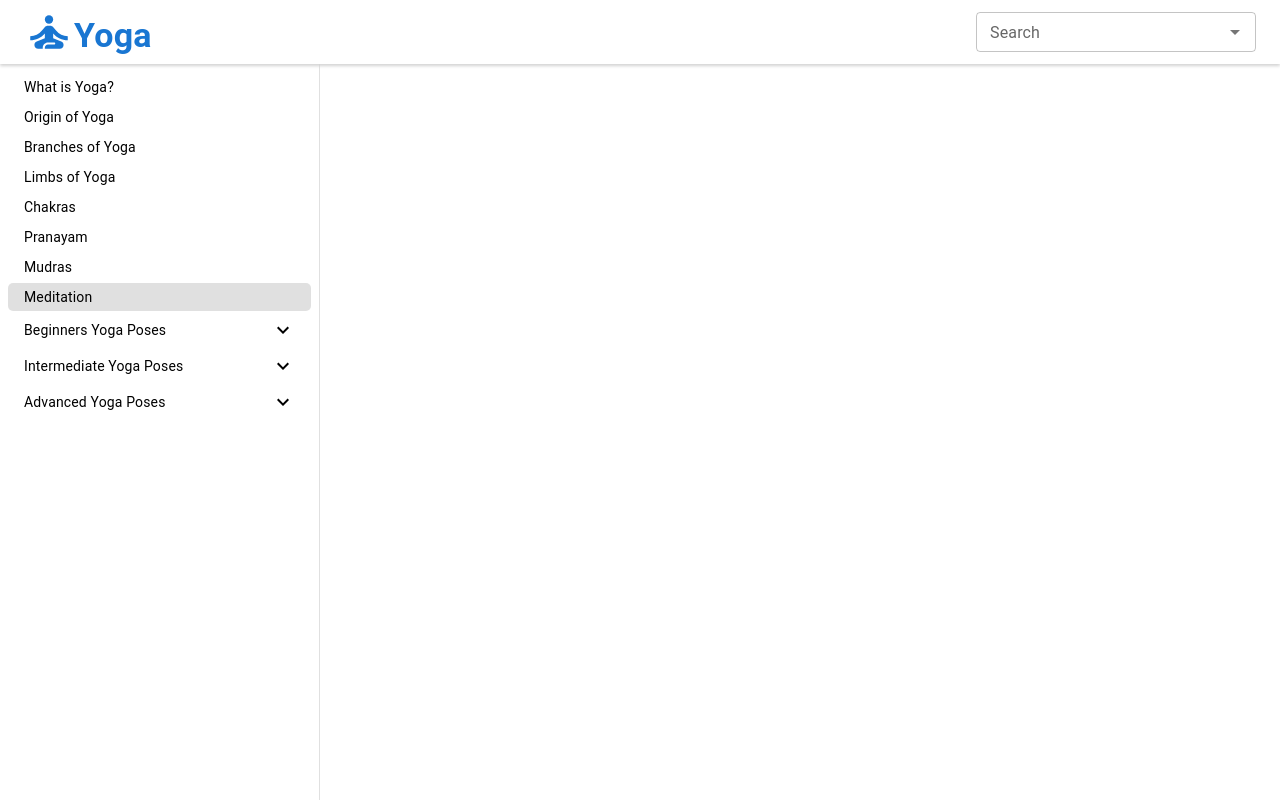
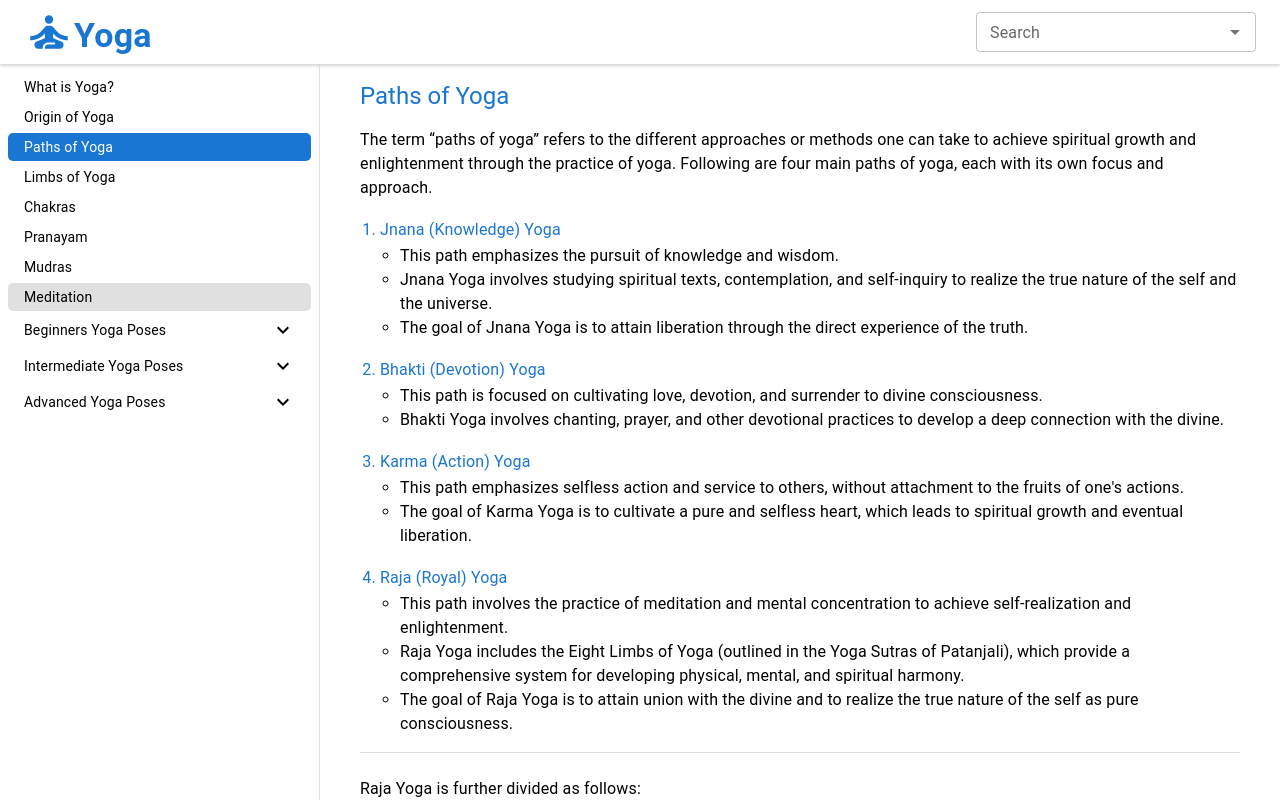
Before and after one commit to m-pooja-pawar/yogic-insight, a React (Create React App) app: page /paths in a window 1280 px wide. Built offline with nearby package versions, Linux system fonts and the light colour scheme.

Commit message:
YI-0: page of paths of yoga

```diff
--- a/public/data/defination.json
+++ b/public/data/defination.json
@@ -2,9 +2,10 @@
     "data": {
         "header": "What is Yoga?",
         "data": [
-            "The word yoga is derived from the Sanskrit root yuj, meaning “to yoke”.",
+            "The word yoga is derived from the Sanskrit word “yuj”, which means “to yoke”.",
             "To yoke means to draw together, to bind together; or to unite.",
-            "It is a holistic system that aims to integrate the mind, body, and spirit through physical postures, breath control, and meditation.",
+            "The goal of yoga practice is to achieve a state of union or oneness with the divine.",
+            "Yoga Practice is a holistic system that aims to integrate the mind, body, and spirit through physical postures, breath control, and meditation.",
             "The practice of yoga helps to develop strength, flexibility, balance, and concentration, as well as promote relaxation, stress reduction, and an overall sense of well-being.",
             "Yoga can be practiced by people of all ages and fitness levels, and can be adapted to meet the needs of individuals with specific health concerns or limitations.",
             "The physical postures, or asanas, are one of the most well-known aspects of yoga and these postures are designed to stretch and strengthen different areas of the body, while also helping to improve balance and flexibility.",
--- a/public/data/index.json
+++ b/public/data/index.json
@@ -9,8 +9,8 @@
             "routing": "/origin"
         },
         {
-            "label": "Branches of Yoga",
-            "routing": "/branches"
+            "label": "Paths of Yoga",
+            "routing": "/paths"
         },
         {
             "label": "Limbs of Yoga",
--- /dev/null
+++ b/public/data/paths.json
@@ -0,0 +1,96 @@
+{
+    "data": {
+        "header": "Paths of Yoga",
+        "short_description": "The term “paths of yoga” refers to the different approaches or methods one can take to achieve spiritual growth and enlightenment through the practice of yoga. Following are four main paths of yoga, each with its own focus and approach.",
+        "data": [
+            {
+                "id": "1",
+                "header": "Jnana (Knowledge) Yoga ",
+                "data": [
+                    "This path emphasizes the pursuit of knowledge and wisdom.",
+                    "Jnana Yoga involves studying spiritual texts, contemplation, and self-inquiry to realize the true nature of the self and the universe.",
+                    "The goal of Jnana Yoga is to attain liberation through the direct experience of the truth."
+                ]
+            },
+            {
+                "id": "2",
+                "header": "Bhakti (Devotion) Yoga",
+                "data": [
+                    "This path is focused on cultivating love, devotion, and surrender to divine consciousness.",
+                    "Bhakti Yoga involves chanting, prayer, and other devotional practices to develop a deep connection with the divine."
+                ]
+            },
+            {
+                "id": "3",
+                "header": "Karma (Action) Yoga",
+                "data": [
+                    "This path emphasizes selfless action and service to others, without attachment to the fruits of one's actions.",
+                    "The goal of Karma Yoga is to cultivate a pure and selfless heart, which leads to spiritual growth and eventual liberation."
+                ]
+            },
+            {
+                "id": "4",
+                "header": "Raja (Royal) Yoga",
+                "data": [
+                    "This path involves the practice of meditation and mental concentration to achieve self-realization and enlightenment.",
+                    "Raja Yoga includes the Eight Limbs of Yoga (outlined in the Yoga Sutras of Patanjali), which provide a comprehensive system for developing physical, mental, and spiritual harmony.",
+                    "The goal of Raja Yoga is to attain union with the divine and to realize the true nature of the self as pure consciousness."
+                ]
+            }
+        ],
+        "sub_data": [
+            {
+                "id": "sd_1",
+                "header": "Raja Yoga is further divided as follows:",
+                "data": [
+                    {
+                        "id": "5",
+                        "header": "Mantra Yoga",
+                        "data": [
+                            "Mantra Yoga emphasizes the use of sound and vibration to achieve spiritual transformation.",
+                            "The practice involves the repetition of sacred sounds or mantras to quiet the mind and connect with the divine."
+                        ]
+                    },
+                    {
+                        "id": "6",
+                        "header": "Tantra Yoga",
+                        "data": [
+                            "Tantra Yoga emphasis on the use of rituals and symbols to access higher states of consciousness.",
+                            "These rituals may involve the use of mantras, yantras (sacred geometric patterns), and other tools to create a sacred space and connect with the divine."
+                        ]
+                    },
+                    {
+                        "id": "7",
+                        "header": "Laya Yoga",
+                        "data": [
+                            "Laya Yoga on the dissolution of the individual self into the universal consciousness.",
+                            "The practice involves the use of breath control, meditation, and visualization techniques to achieve a state of deep absorption or samadhi."
+                        ]
+                    },
+                    {
+                        "id": "8",
+                        "header": "Hatha Yoga",
+                        "data": [
+                            "Hatha Yoga emphasizes physical postures, breath control, and relaxation techniques to achieve physical and mental balance.",
+                            "It is the most commonly practiced form of yoga in the West."
+                        ]
+                    }
+                ]
+            },
+            {
+                "id": "sd_2",
+                "header": "Hatha Yoga is further divided as follows:",
+                "data": [
+                    {
+                        "id": "9",
+                        "header": "Kundalini Yoga",
+                        "data": [
+                            "Kundalini Yoga focuses on the awakening of the Kundalini energy, which is said to be located at the base of the spine.",
+                            "The practice involves a combination of physical postures, breath control, and meditation techniques to awaken this energy and channel it upward through the chakras."
+                        ]
+                    }
+                ]
+            }
+        ]
+    }
+}
--- a/public/data/search.json
+++ b/public/data/search.json
@@ -9,8 +9,8 @@
             "routing": "/Origin"
         },
         {
-            "label": "Branches of Yoga",
-            "routing": "/branches"
+            "label": "Paths of Yoga",
+            "routing": "/paths"
         },
         {
             "label": "Limbs of Yoga",
--- a/src/components/logo.tsx
+++ b/src/components/logo.tsx
@@ -1,18 +1,15 @@
-import {Typography, useTheme} from '@mui/material';
-
 import Box from '@mui/material/Box';
 import {NavLink} from 'react-router-dom';
 import SelfImprovementIcon from '@mui/icons-material/SelfImprovement';
+import {Typography} from '@mui/material';
 
 export function Logo(): JSX.Element {
-  const theme = useTheme();
-
   return (
     <Box>
       <NavLink style={{textDecoration: 'none'}} to='/'>
         <Box sx={{display: 'flex', alignItems: 'flex-end'}}>
           <SelfImprovementIcon color='primary' sx={{fontSize: 50}}></SelfImprovementIcon>
-          <Typography component='span' sx={{color: theme.palette.primary.main, fontWeight: '600'}} variant='h4'>
+          <Typography color='primary' component='span' sx={{fontWeight: '600'}} variant='h4'>
             Yoga
           </Typography>
         </Box>
--- /dev/null
+++ b/src/components/multipleSectionsWithHeader.tsx
@@ -0,0 +1,57 @@
+import {Box, Divider, Typography} from '@mui/material';
+
+import {MultipleSectionsWithHeaderProp} from '../interface/multipleSectionsWithHeaderProp';
+import {SectionWithHeaderProp} from '../interface/sectionWithHeaderProp';
+
+export function MultipleSectionsWithHeader({
+  header,
+  short_description,
+  data,
+  sub_data,
+}: MultipleSectionsWithHeaderProp): JSX.Element {
+  const getSection = (sectionData: readonly SectionWithHeaderProp[]): JSX.Element => {
+    return (
+      <ol style={{paddingInlineStart: '20px'}}>
+        {sectionData.map((element) => {
+          return (
+            <Box key={'box' + element.header} mt={2}>
+              <Typography color='primary' component='li' variant='subtitle1'>
+                {element.header}
+              </Typography>
+              <ul style={{paddingInlineStart: '20px'}}>
+                {element.data.map((childElement) => {
+                  return (
+                    <Typography component='li' key={childElement}>
+                      {childElement}
+                    </Typography>
+                  );
+                })}
+              </ul>
+            </Box>
+          );
+        })}
+      </ol>
+    );
+  };
+
+  return (
+    <Box>
+      <Typography color='primary' component='p' mb={2} variant='h5'>
+        {header}
+      </Typography>
+      <Typography component='p'>{short_description}</Typography>
+      {getSection(data)}
+      {sub_data.map((element) => {
+        return (
+          <Box key={element.id}>
+            <Divider></Divider>
+            <Typography component='p' mt={3}>
+              {element.header}
+            </Typography>
+            {getSection(element.data)}
+          </Box>
+        );
+      })}
+    </Box>
+  );
+}
--- a/src/components/sectionWithHeader.tsx
+++ b/src/components/sectionWithHeader.tsx
@@ -1,18 +1,17 @@
 import {Box, Typography} from '@mui/material';
 
 import {SectionWithHeaderProp} from '../interface/sectionWithHeaderProp';
-import {theme} from '../theme/theme';
 
 export function SectionWithHeader({header, data}: SectionWithHeaderProp): JSX.Element {
   return (
     <Box>
-      <Typography component='div' sx={{color: theme.palette.primary.main}} variant='h5'>
+      <Typography color='primary' component='p' variant='h5'>
         {header}
       </Typography>
       <ul>
         {data.map((element) => {
           return (
-            <Typography component='li' key={element} pb={2}>
+            <Typography component='li' key={element} mb={2}>
               {element}
             </Typography>
           );
--- /dev/null
+++ b/src/interface/multipleSectionsWithHeaderProp.tsx
@@ -0,0 +1,9 @@
+import {SectionWithHeaderProp} from './sectionWithHeaderProp';
+
+export interface MultipleSectionsWithHeaderProp {
+  readonly data: readonly SectionWithHeaderProp[];
+  readonly header: string;
+  readonly id: string;
+  readonly short_description?: string;
+  readonly sub_data: readonly MultipleSectionsWithHeaderProp[];
+}
--- a/src/pages/branches.tsx
+++ /dev/null
@@ -1,6 +0,0 @@
-import Box from '@mui/material/Box';
-
-// eslint-disable-next-line import/no-default-export
-export default function Branches(): JSX.Element {
-  return <Box>Branches</Box>;
-}
--- /dev/null
+++ b/src/pages/paths.tsx
@@ -0,0 +1,24 @@
+import {useCallback, useEffect, useState} from 'react';
+
+import {MultipleSectionsWithHeader} from '../components/multipleSectionsWithHeader';
+import {MultipleSectionsWithHeaderProp} from '../interface/multipleSectionsWithHeaderProp';
+import {getPaths} from '../services/paths';
+
+// eslint-disable-next-line import/no-default-export
+export default function Paths(): JSX.Element {
+  const [paths, setPaths] = useState<MultipleSectionsWithHeaderProp>();
+
+  const getPathsData = useCallback(async () => {
+    getPaths().then((response) => {
+      if (response && response.data) {
+        setPaths(response.data.data);
+      }
+    });
+  }, [setPaths]);
+
+  useEffect(() => {
+    getPathsData();
+  }, [getPathsData]);
+
+  return paths ? <MultipleSectionsWithHeader {...paths}></MultipleSectionsWithHeader> : <></>;
+}
--- a/src/routes/router.tsx
+++ b/src/routes/router.tsx
@@ -5,7 +5,7 @@ const Home = lazy(() => import('../pages/home'));
 const Defination = lazy(() => import('../pages/defination'));
 const Origin = lazy(() => import('../pages/origin'));
 const LimbsOfYoga = lazy(() => import('../pages/limbsOfYoga'));
-const Branches = lazy(() => import('../pages/branches'));
+const Paths = lazy(() => import('../pages/paths'));
 const Chakras = lazy(() => import('../pages/chakras'));
 const Meditation = lazy(() => import('../pages/meditation'));
 const Mudras = lazy(() => import('../pages/mudras'));
@@ -20,7 +20,7 @@ export function Router(): JSX.Element {
         <Route element={<Defination />} path='/defination'></Route>
         <Route element={<Origin />} path='/origin'></Route>
         <Route element={<LimbsOfYoga />} path='/limbs'></Route>
-        <Route element={<Branches />} path='/branches'></Route>
+        <Route element={<Paths />} path='/paths'></Route>
         <Route element={<Chakras />} path='/chakras'></Route>
         <Route element={<Pranayam />} path='/pranayam'></Route>
         <Route element={<Mudras />} path='/mudras'></Route>
--- /dev/null
+++ b/src/services/paths.ts
@@ -0,0 +1,7 @@
+import axios, {AxiosResponse} from 'axios';
+
+import {MultipleSectionsWithHeaderProp} from '../interface/multipleSectionsWithHeaderProp';
+
+export function getPaths(): Promise<AxiosResponse> {
+  return axios.get<{data: MultipleSectionsWithHeaderProp}>('./../../data/paths.json');
+}
```
